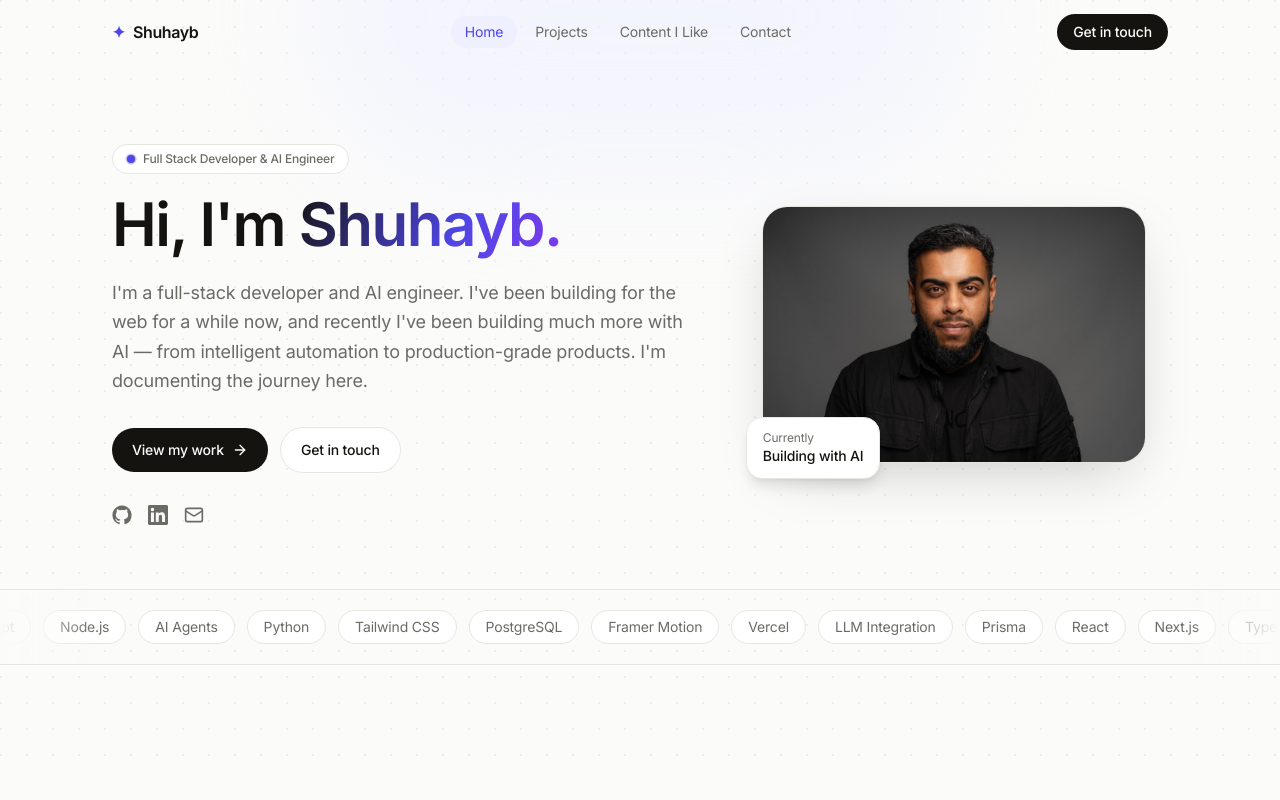
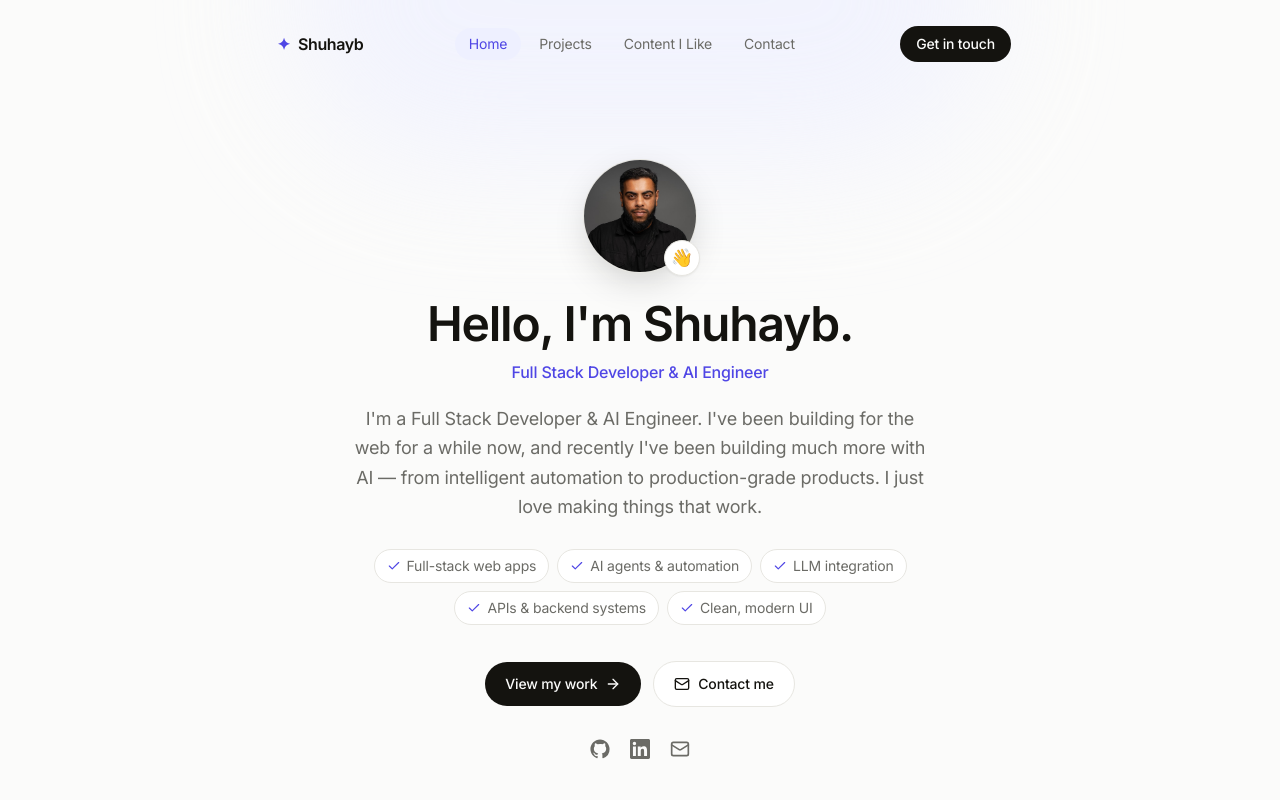
Before and after one commit to shuhayb/new-portfolio, a Next.js app: page / in a window 1280 px wide. Shown: the top 800 px of the page. Built offline with nearby package versions, Linux system fonts and the light colour scheme.

Commit message:
Redesign to minimalist centered layout
Rework the portfolio into a clean, centered minimalist design inspired by
chan-stephane.me: circular avatar hero with a wave badge, "what I can help
with" pills, a floating pill nav, centered section headings, and a light
minimalist contact section.

```diff
--- a/src/components/Content.tsx
+++ b/src/components/Content.tsx
@@ -13,7 +13,7 @@ const ICONS: Record<ContentItem["kind"], typeof BookOpen> = {
 export default function Content() {
   return (
     <section className="border-y border-line bg-surface/50">
-      <div id="content" className="mx-auto max-w-content px-5 py-24 sm:px-8">
+      <div id="content" className="mx-auto max-w-4xl px-5 py-24">
         <SectionHeading
           eyebrow="Content I Like"
           title="What I'm reading, watching & following"
--- a/src/components/Header.tsx
+++ b/src/components/Header.tsx
@@ -36,14 +36,14 @@ export default function Header() {
   }, []);
 
   return (
-    <header
-      className={`fixed inset-x-0 top-0 z-50 transition-all duration-300 ${
-        scrolled
-          ? "border-b border-line bg-background/80 backdrop-blur-md"
-          : "border-b border-transparent"
-      }`}
-    >
-      <div className="mx-auto flex h-16 max-w-content items-center justify-between px-5 sm:px-8">
+    <header className="fixed inset-x-0 top-0 z-50 flex justify-center px-4 pt-4">
+      <div
+        className={`flex h-14 w-full max-w-3xl items-center justify-between rounded-full px-3 pl-5 transition-all duration-300 ${
+          scrolled
+            ? "border border-line bg-background/80 shadow-[0_8px_30px_-12px_rgba(20,19,15,0.2)] backdrop-blur-md"
+            : "border border-transparent"
+        }`}
+      >
         <a
           href="#home"
           className="flex items-center gap-2 text-base font-semibold tracking-tight"
@@ -86,14 +86,14 @@ export default function Header() {
       </div>
 
       {open && (
-        <div className="border-t border-line bg-background/95 backdrop-blur-md md:hidden">
-          <nav className="mx-auto flex max-w-content flex-col px-5 py-3">
+        <div className="absolute inset-x-4 top-[4.5rem] rounded-2xl border border-line bg-background/95 p-2 shadow-[0_8px_30px_-12px_rgba(20,19,15,0.25)] backdrop-blur-md md:hidden">
+          <nav className="flex flex-col">
             {NAV_LINKS.map((link) => (
               <a
                 key={link.href}
                 href={link.href}
                 onClick={() => setOpen(false)}
-                className="rounded-lg px-3 py-2.5 text-sm text-muted hover:bg-accent-soft hover:text-accent"
+                className="rounded-xl px-3 py-2.5 text-sm text-muted hover:bg-accent-soft hover:text-accent"
               >
                 {link.label}
               </a>
--- a/src/components/Hero.tsx
+++ b/src/components/Hero.tsx
@@ -1,57 +1,109 @@
 "use client";
 
 import Image from "next/image";
-import { motion } from "framer-motion";
-import { ArrowRight, Mail } from "lucide-react";
+import { motion, type Variants } from "framer-motion";
+import { ArrowRight, Check, Mail } from "lucide-react";
 import { GithubIcon, LinkedinIcon } from "./Icons";
-import { SOCIALS, EXPERIENCE_INTRO } from "@/lib/data";
+import { SOCIALS, EXPERIENCE_INTRO, HELP_WITH } from "@/lib/data";
+
+const fade: Variants = {
+  hidden: { opacity: 0, y: 16 },
+  show: (i: number) => ({
+    opacity: 1,
+    y: 0,
+    transition: {
+      duration: 0.6,
+      delay: i * 0.08,
+      ease: [0.22, 1, 0.36, 1] as const,
+    },
+  }),
+};
 
 export default function Hero() {
   return (
     <section
       id="home"
-      className="relative overflow-hidden bg-grid pt-28 pb-20 sm:pt-36 sm:pb-28"
+      className="relative overflow-hidden px-5 pt-32 pb-20 sm:pt-40 sm:pb-24"
     >
-      <div className="pointer-events-none absolute -top-32 left-1/2 h-72 w-[40rem] -translate-x-1/2 rounded-full bg-accent-soft blur-3xl opacity-60" />
+      <div className="pointer-events-none absolute -top-40 left-1/2 h-80 w-[44rem] max-w-[90vw] -translate-x-1/2 rounded-full bg-accent-soft blur-3xl opacity-70" />
 
-      <div className="relative mx-auto grid max-w-content items-center gap-12 px-5 sm:px-8 lg:grid-cols-[1.15fr_0.85fr]">
-        <div>
+      <div className="relative mx-auto flex max-w-2xl flex-col items-center text-center">
         <motion.div
-            initial={{ opacity: 0, y: 16 }}
-            animate={{ opacity: 1, y: 0 }}
-            transition={{ duration: 0.6, ease: [0.22, 1, 0.36, 1] }}
-            className="mb-5 inline-flex items-center gap-2 rounded-full border border-line bg-surface px-3.5 py-1.5 text-xs font-medium text-muted"
+          custom={0}
+          variants={fade}
+          initial="hidden"
+          animate="show"
+          className="relative mb-7"
         >
-            <span className="relative flex h-2 w-2">
-              <span className="absolute inline-flex h-full w-full animate-ping rounded-full bg-accent opacity-60" />
-              <span className="relative inline-flex h-2 w-2 rounded-full bg-accent" />
+          <div className="relative h-28 w-28 overflow-hidden rounded-full ring-1 ring-line shadow-[0_12px_40px_-12px_rgba(20,19,15,0.3)]">
+            <Image
+              src="/shuhayb.png"
+              alt="Shuhayb Miah"
+              fill
+              priority
+              sizes="112px"
+              className="object-cover object-[center_20%]"
+            />
+          </div>
+          <span className="absolute -bottom-1 -right-1 flex h-9 w-9 items-center justify-center rounded-full border border-line bg-surface text-lg shadow-sm">
+            👋
           </span>
-            Full Stack Developer &amp; AI Engineer
         </motion.div>
 
         <motion.h1
-            initial={{ opacity: 0, y: 18 }}
-            animate={{ opacity: 1, y: 0 }}
-            transition={{ duration: 0.6, delay: 0.05, ease: [0.22, 1, 0.36, 1] }}
-            className="text-4xl font-semibold leading-[1.05] tracking-tight sm:text-6xl"
+          custom={1}
+          variants={fade}
+          initial="hidden"
+          animate="show"
+          className="text-4xl font-semibold tracking-tight sm:text-5xl"
         >
-            Hi, I&apos;m <span className="gradient-text">Shuhayb.</span>
+          Hello, I&apos;m Shuhayb.
         </motion.h1>
 
         <motion.p
-            initial={{ opacity: 0, y: 18 }}
-            animate={{ opacity: 1, y: 0 }}
-            transition={{ duration: 0.6, delay: 0.12, ease: [0.22, 1, 0.36, 1] }}
-            className="mt-6 max-w-xl text-lg leading-relaxed text-muted"
+          custom={2}
+          variants={fade}
+          initial="hidden"
+          animate="show"
+          className="mt-3 text-base font-medium text-accent"
+        >
+          Full Stack Developer &amp; AI Engineer
+        </motion.p>
+
+        <motion.p
+          custom={3}
+          variants={fade}
+          initial="hidden"
+          animate="show"
+          className="mt-5 max-w-xl text-lg leading-relaxed text-muted"
         >
           {EXPERIENCE_INTRO}
         </motion.p>
 
+        <motion.ul
+          custom={4}
+          variants={fade}
+          initial="hidden"
+          animate="show"
+          className="mt-7 flex flex-wrap items-center justify-center gap-2"
+        >
+          {HELP_WITH.map((item) => (
+            <li
+              key={item}
+              className="inline-flex items-center gap-1.5 rounded-full border border-line bg-surface px-3 py-1.5 text-sm text-muted"
+            >
+              <Check size={14} className="text-accent" />
+              {item}
+            </li>
+          ))}
+        </motion.ul>
+
         <motion.div
-            initial={{ opacity: 0, y: 18 }}
-            animate={{ opacity: 1, y: 0 }}
-            transition={{ duration: 0.6, delay: 0.2, ease: [0.22, 1, 0.36, 1] }}
-            className="mt-8 flex flex-wrap items-center gap-3"
+          custom={5}
+          variants={fade}
+          initial="hidden"
+          animate="show"
+          className="mt-9 flex flex-wrap items-center justify-center gap-3"
         >
           <a
             href="#projects"
@@ -64,18 +116,20 @@ export default function Hero() {
             />
           </a>
           <a
-              href="#contact"
+            href={`mailto:${SOCIALS.email}`}
             className="inline-flex items-center gap-2 rounded-full border border-line bg-surface px-5 py-3 text-sm font-medium text-foreground transition-colors hover:border-foreground/30"
           >
-              Get in touch
+            <Mail size={16} />
+            Contact me
           </a>
         </motion.div>
 
         <motion.div
-            initial={{ opacity: 0 }}
-            animate={{ opacity: 1 }}
-            transition={{ duration: 0.6, delay: 0.3 }}
-            className="mt-8 flex items-center gap-4"
+          custom={6}
+          variants={fade}
+          initial="hidden"
+          animate="show"
+          className="mt-8 flex items-center gap-5"
         >
           <a
             href={SOCIALS.github}
@@ -104,54 +158,6 @@ export default function Hero() {
           </a>
         </motion.div>
       </div>
-
-        <motion.div
-          initial={{ opacity: 0, scale: 0.96, y: 20 }}
-          animate={{ opacity: 1, scale: 1, y: 0 }}
-          transition={{ duration: 0.7, delay: 0.15, ease: [0.22, 1, 0.36, 1] }}
-          className="relative mx-auto w-full max-w-sm"
-        >
-          <div className="absolute -inset-3 -z-10 rounded-[2rem] bg-gradient-to-tr from-accent/20 via-transparent to-violet-300/30 blur-2xl" />
-          <div className="overflow-hidden rounded-[1.6rem] border border-line bg-surface shadow-[0_20px_60px_-20px_rgba(20,19,15,0.25)]">
-            <Image
-              src="/shuhayb.png"
-              alt="Shuhayb Miah"
-              width={1024}
-              height={683}
-              priority
-              className="h-full w-full object-cover"
-            />
-          </div>
-          <div className="absolute -bottom-4 -left-4 rounded-2xl border border-line bg-surface px-4 py-3 shadow-lg">
-            <p className="text-xs text-muted">Currently</p>
-            <p className="text-sm font-medium">Building with AI</p>
-          </div>
-        </motion.div>
-      </div>
-
-      <Marquee />
     </section>
   );
 }
-
-import { TECH } from "@/lib/data";
-
-function Marquee() {
-  const items = [...TECH, ...TECH];
-  return (
-    <div className="relative mt-16 overflow-hidden border-y border-line bg-surface/60 py-5">
-      <div className="pointer-events-none absolute inset-y-0 left-0 z-10 w-24 bg-gradient-to-r from-background to-transparent" />
-      <div className="pointer-events-none absolute inset-y-0 right-0 z-10 w-24 bg-gradient-to-l from-background to-transparent" />
-      <div className="flex w-max animate-marquee gap-3">
-        {items.map((tech, i) => (
-          <span
-            key={`${tech}-${i}`}
-            className="whitespace-nowrap rounded-full border border-line bg-surface px-4 py-1.5 text-sm text-muted"
-          >
-            {tech}
-          </span>
-        ))}
-      </div>
-    </div>
-  );
-}
--- a/src/components/Projects.tsx
+++ b/src/components/Projects.tsx
@@ -6,7 +6,7 @@ import Reveal from "./Reveal";
 
 export default function Projects() {
   return (
-    <section id="projects" className="mx-auto max-w-content px-5 py-24 sm:px-8">
+    <section id="projects" className="mx-auto max-w-4xl px-5 py-24">
       <SectionHeading
         eyebrow="Projects"
         title="Things I've been building"
--- a/src/lib/data.ts
+++ b/src/lib/data.ts
@@ -11,6 +11,14 @@ export const NAV_LINKS = [
   { label: "Projects", href: "#projects" },
   { label: "Content I Like", href: "#content" },
   { label: "Contact", href: "#contact" },
+];
+
+export const HELP_WITH = [
+  "Full-stack web apps",
+  "AI agents & automation",
+  "LLM integration",
+  "APIs & backend systems",
+  "Clean, modern UI",
 ];
 
 export const TECH = [
@@ -103,4 +111,4 @@ export const CONTENT: ContentItem[] = [
 ];
 
 export const EXPERIENCE_INTRO =
-  "I'm a full-stack developer and AI engineer. I've been building for the web for a while now, and recently I've been building much more with AI — from intelligent automation to production-grade products. I'm documenting the journey here.";
+  "I'm a Full Stack Developer & AI Engineer. I've been building for the web for a while now, and recently I've been building much more with AI — from intelligent automation to production-grade products. I just love making things that work.";
```
Also changed, not shown: src/components/Contact.tsx (+57 -48 lines), src/components/SectionHeading.tsx (+5 -4 lines). Lines whose indentation alone changed are shown as unchanged.
